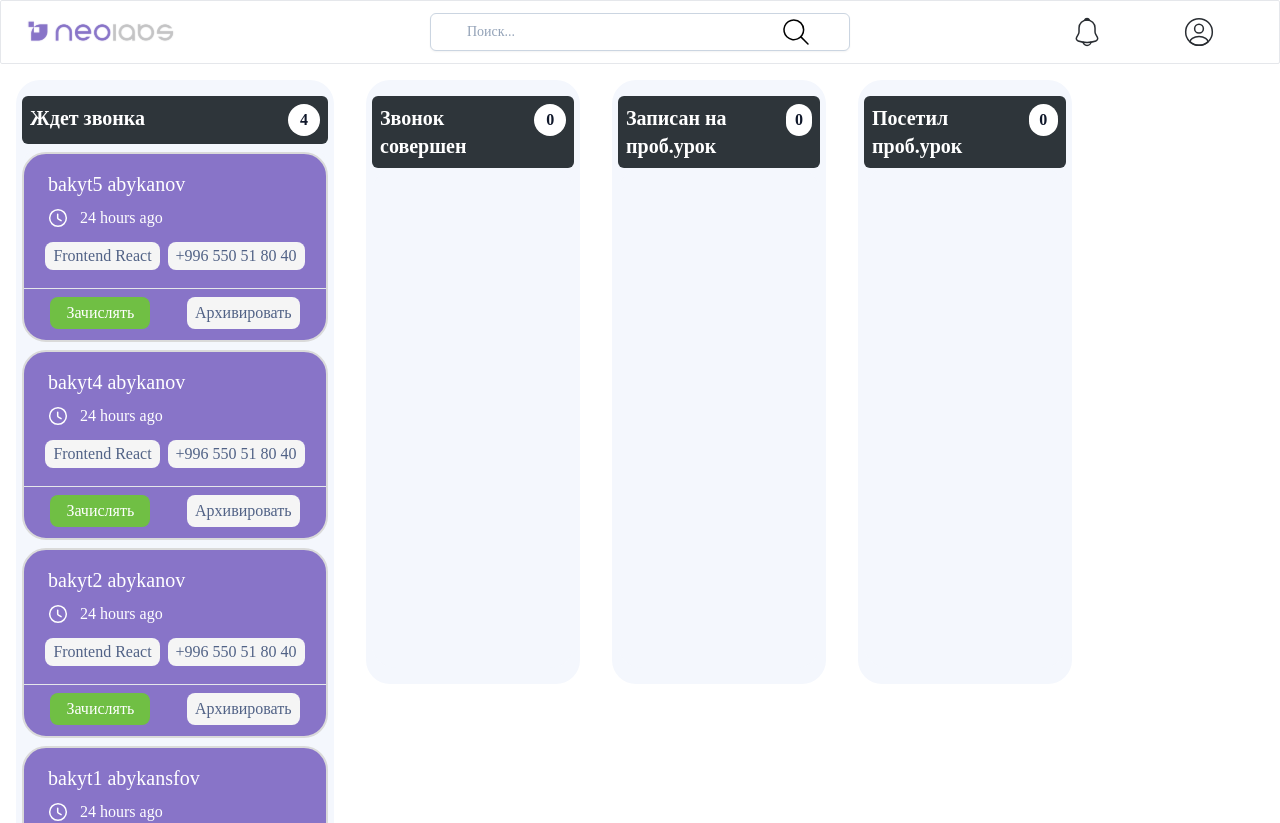
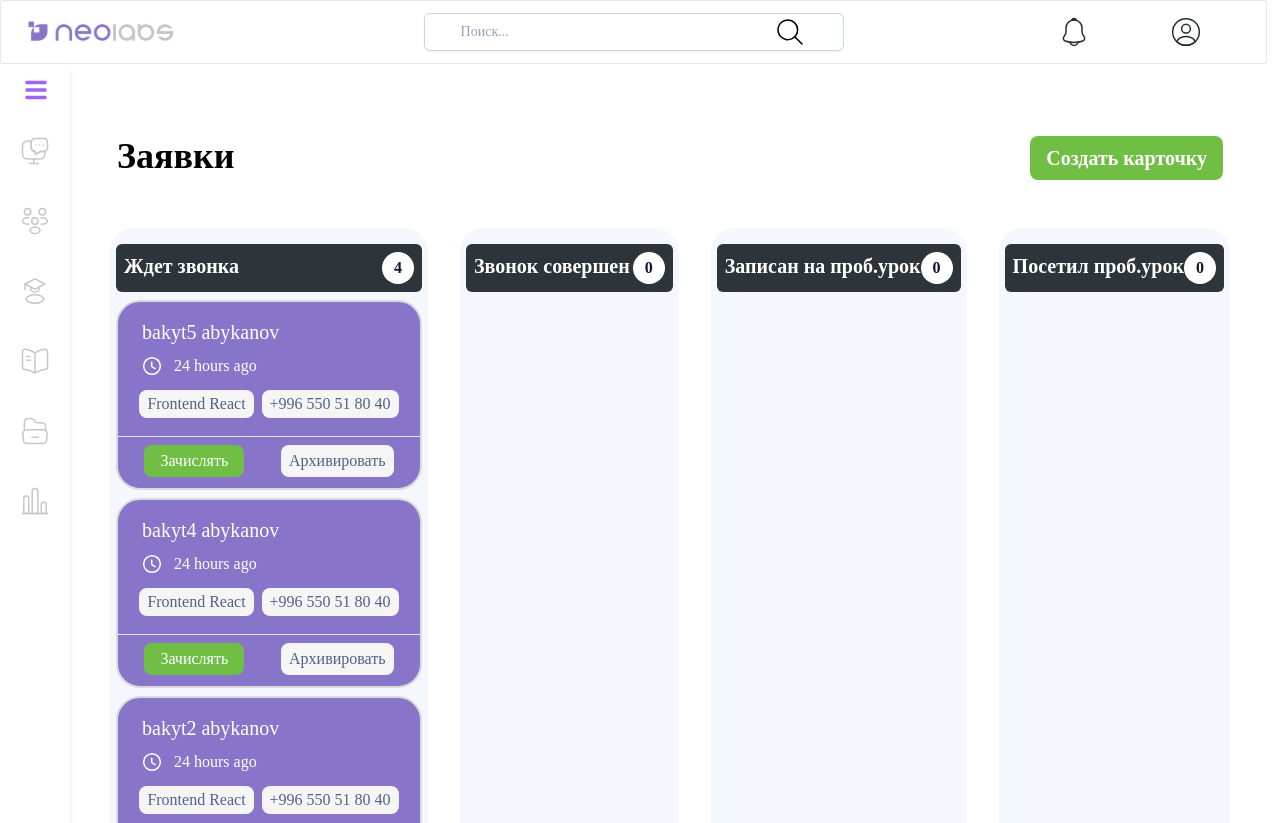
Before and after one commit to codeSlayer7/Neobis-CRM, a React (Vite) app: page / in a window 1280 px wide. Shown: the top 823 px of the page. Built offline with nearby package versions, Linux system fonts and the light colour scheme.

Commit message:
fix: conflicts resolved

```diff
--- a/package.json
+++ b/package.json
@@ -15,7 +15,8 @@
     "react-dom": "^18.2.0",
     "react-icons": "^4.7.1",
     "react-redux": "^8.0.5",
-    "react-router-dom": "^6.8.1"
+    "react-router-dom": "^6.8.1",
+    "tailwind-scrollbar-hide": "^1.1.7"
   },
   "devDependencies": {
     "@types/react": "^18.0.26",
--- a/src/App.css
+++ b/src/App.css
@@ -0,0 +1,4 @@
+body {
+
+    overflow-x: hidden; /* Hide horizontal scrollbar */
+  }
--- a/src/App.tsx
+++ b/src/App.tsx
@@ -1,8 +1,7 @@
 // import { useAppSelector } from './store/hook/hook';
+import { Route, Routes } from 'react-router-dom';
 import TrelloContainer from './ui/components/Trello-Container/Trello-container';
 import './App.css';
-import { Route, Routes } from 'react-router-dom';
-import Navbar from './ui/components/Navbar/Navbar';
 import Sidebar from './ui/components/Sidebar/Sidebar';
 import Applications from './ui/components/pages/Applications/Applications';
 import Groups from './ui/components/pages/Groups/Groups';
@@ -10,15 +9,16 @@ import Students from './ui/components/pages/Students/Students';
 import Mentors from './ui/components/pages/Mentors/Mentors';
 import Archive from './ui/components/pages/Archive/Archive';
 import Analytics from './ui/components/pages/Analytics/Analytics';
+import Navbar from './ui/components/Navbar/Navbar';
 
 function App(): JSX.Element {
   // const columns = useAppSelector((trello) => trello.trello?.columns);
   return (
-    <>
+    <div className="w-[98vw]">
       <Navbar />
-      <TrelloContainer />
       <Sidebar>
         <Routes>
+          <Route path="/" element={<TrelloContainer />} />
           <Route path="/applications" element={<Applications />} />
           <Route path="/groups" element={<Groups />} />
           <Route path="/students" element={<Students />} />
@@ -27,7 +27,7 @@ function App(): JSX.Element {
           <Route path="/analytics" element={<Analytics />} />
         </Routes>
       </Sidebar>
-    </>
+    </div>
   );
 }
 
--- a/src/ui/components/Navbar/Navbar.tsx
+++ b/src/ui/components/Navbar/Navbar.tsx
@@ -1,4 +1,4 @@
-import React from 'react';
+import { Link } from 'react-router-dom';
 import logo from '../../icons/logo.svg';
 import search from '../../icons/search.svg';
 import notification from '../../icons/notification.svg';
@@ -6,9 +6,11 @@ import profile from '../../icons/profile-circle.svg';
 
 function Navbar() {
   return (
-    <div className="flex h-16 items-center justify-between rounded-sm border border-inherit">
+    <div className="flex h-16 w-[99vw] items-center justify-between rounded-sm border border-inherit">
       <div className="ml-6 flex w-56 justify-between">
-        <img src={logo} alt="#" />
+        <Link to="/">
+          <img src={logo} alt="#" />
+        </Link>
       </div>
       <div className="flex w-[420px] items-center justify-between">
         <input
--- a/src/ui/components/Sidebar/Sidebar.tsx
+++ b/src/ui/components/Sidebar/Sidebar.tsx
@@ -1,6 +1,6 @@
 import { ReactNode, useState } from 'react';
 import { NavLink } from 'react-router-dom';
-import { FaBars, FaArrowRight } from 'react-icons/fa';
+import { FaBars, FaArrowLeft } from 'react-icons/fa';
 import StudentIcon from '../../icons/StudentIcon';
 import ArchiveIcon from '../../icons/ArchiveIcon';
 import MentorsIcon from '../../icons/MentorsIcon';
@@ -14,7 +14,7 @@ interface IMenuItem {
   icon: ReactNode;
 }
 type Props = {
-  children: any;
+  children: React.ReactNode;
 };
 
 function Sidebar({ children }: Props) {
@@ -32,7 +32,7 @@ function Sidebar({ children }: Props) {
     <div className="flex">
       <div
         style={{ width: isOpen ? '240px' : '80px' }}
-        className="h-screen w-60 rounded-md border-solid border-r-slate-300  shadow-md"
+        className="h-[100vh] w-60 rounded-md border-solid border-r-slate-300  shadow-md"
       >
         <div className="my-3.5 flex items-center">
           <div
@@ -45,7 +45,7 @@ function Sidebar({ children }: Props) {
               style={{ display: isOpen ? 'none' : 'block' }}
               className="ml-6"
             />
-            <FaArrowRight
+            <FaArrowLeft
               style={{ display: isOpen ? 'block' : 'none' }}
               onClick={toggle}
               className="ml-20 text-2xl text-purple-500"
@@ -56,6 +56,7 @@ function Sidebar({ children }: Props) {
         {menuItem?.map((item, index) => (
           <NavLink
             to={item.path}
+            // eslint-disable-next-line react/no-array-index-key
             key={index}
             className="text-slate-400: flex gap-3.5  p-5 hover:bg-purple-100  "
           >
--- /dev/null
+++ b/src/ui/components/Trello-Container/PageTitle.tsx
@@ -0,0 +1,15 @@
+function PageTitle() {
+  return (
+    <div className="flex w-[90vw] justify-between pb-8 pl-[2%] pr-[2%] pt-12">
+      <h3 className="block text-4xl font-bold text-black">Заявки</h3>
+      <button
+        type="button"
+        className="bg-neobis-bg-green rounded-lg px-4 py-[8px] text-xl font-semibold text-white hover:opacity-90 "
+      >
+        Создать карточку
+      </button>
+    </div>
+  );
+}
+
+export default PageTitle;
--- a/src/ui/components/Trello-Container/Trello-card/TrelloColumn.tsx
+++ b/src/ui/components/Trello-Container/Trello-card/TrelloColumn.tsx
@@ -8,7 +8,7 @@ interface Props {
 
 function TrelloColumn({ columnTitle, children, count }: Props) {
   return (
-    <div className="bg-neobis-bg-column-color mx-4 mt-4 flex h-[100%] w-[318px] flex-col rounded-3xl px-1.5 py-4">
+    <div className="bg-neobis-bg-column-color mx-4 mt-4 inline-block h-[100%] w-[318px]  rounded-3xl px-1.5 py-4 ">
       <div className="flex w-[100%] justify-between rounded-md bg-[#2E353A] p-2 text-xl font-semibold text-white">
         <p className="p"> {columnTitle} </p>
         <div className="h-8 w-8 rounded-full bg-white  ">
--- a/src/ui/components/Trello-Container/Trello-container.tsx
+++ b/src/ui/components/Trello-Container/Trello-container.tsx
@@ -4,6 +4,7 @@ import TrelloColumn from './Trello-card/TrelloColumn';
 import TrelloCard from './Trello-card/TrelloCard/TrelloCard';
 import { moveTask, sort } from '../../../store/todoSlice';
 import { ColumnName, CardStatus } from '../../../interfaces/enum';
+import PageTitle from './PageTitle';
 
 function TrelloContainer() {
   const dispatch = useAppDispatch();
@@ -42,7 +43,16 @@ function TrelloContainer() {
   };
 
   return (
-    <div style={{ display: 'flex', height: '100%', width: '85%' }}>
+    <div className="flex  w-[90vw] flex-col ">
+      <PageTitle />
+      <div className="scroll h-full w-full overflow-x-scroll whitespace-nowrap scrollbar-hide">
+        <div
+          style={{
+            display: 'flex',
+            height: '100%',
+            width: '100%',
+          }}
+        >
           <DragDropContext onDragEnd={(result) => onDragEnd(result)}>
             {Object.entries(columns).map(([columnId, column]) => {
               return (
@@ -62,7 +72,7 @@ function TrelloContainer() {
                             background: snapshot.isDraggingOver
                               ? 'lightblue'
                               : '#F4F7FD',
-                        minHeight: 500,
+                            minHeight: 753,
                             borderRadius: '24px',
                           }}
                         >
@@ -85,6 +95,8 @@ function TrelloContainer() {
             })}
           </DragDropContext>
         </div>
+      </div>
+    </div>
   );
 }
 
--- a/tailwind.config.cjs
+++ b/tailwind.config.cjs
@@ -42,7 +42,7 @@ module.exports = {
       },
     },
   },
-  plugins: [],
+  plugins: [require('tailwind-scrollbar-hide')],
 };
 // custom colors doesnt support oppacity utilitys
 // --color-green-btn: 112,191,68;
```
Also changed, not shown: 1 other file (tests, documents, lock files or other folders). Lines whose indentation alone changed are shown as unchanged.
